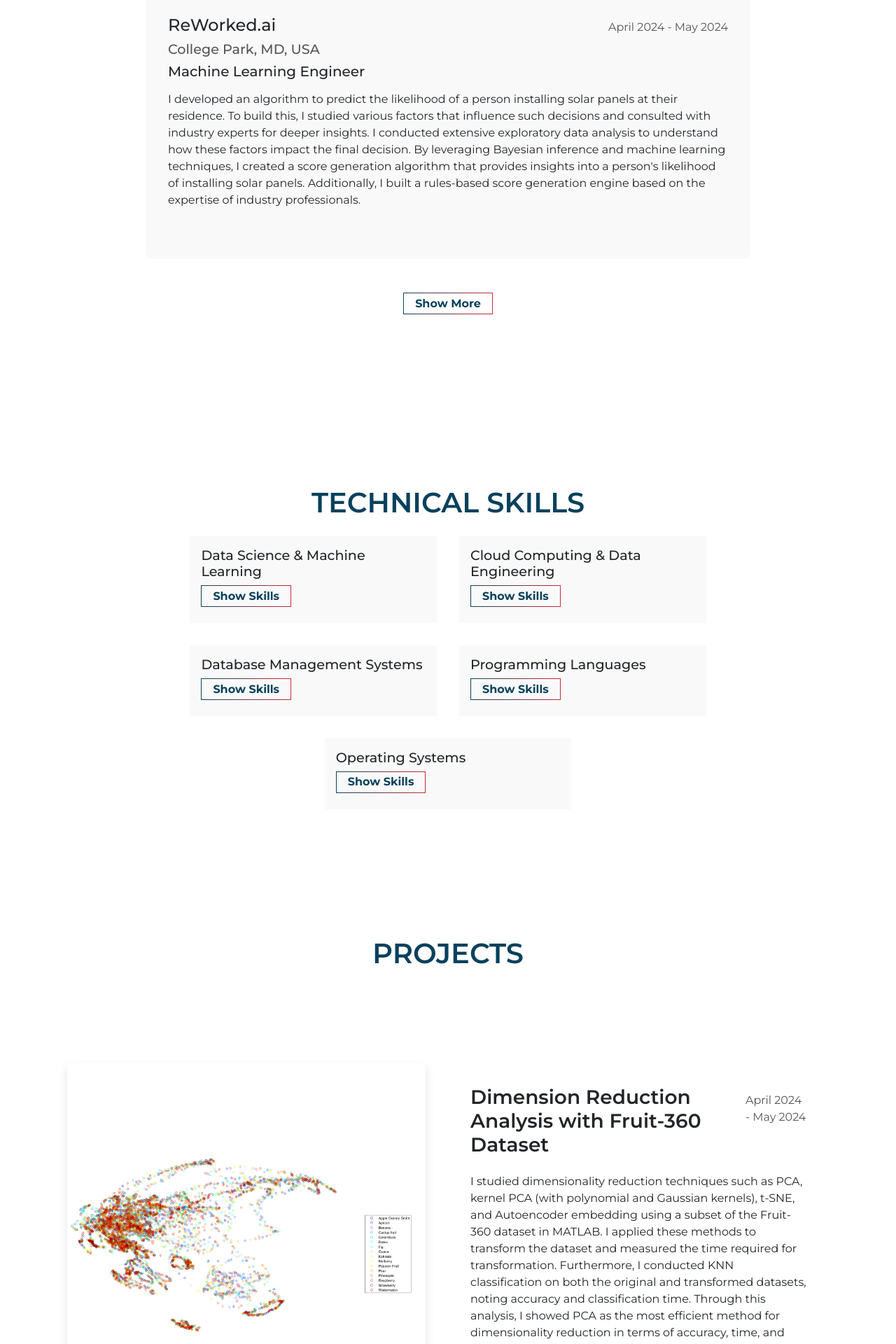
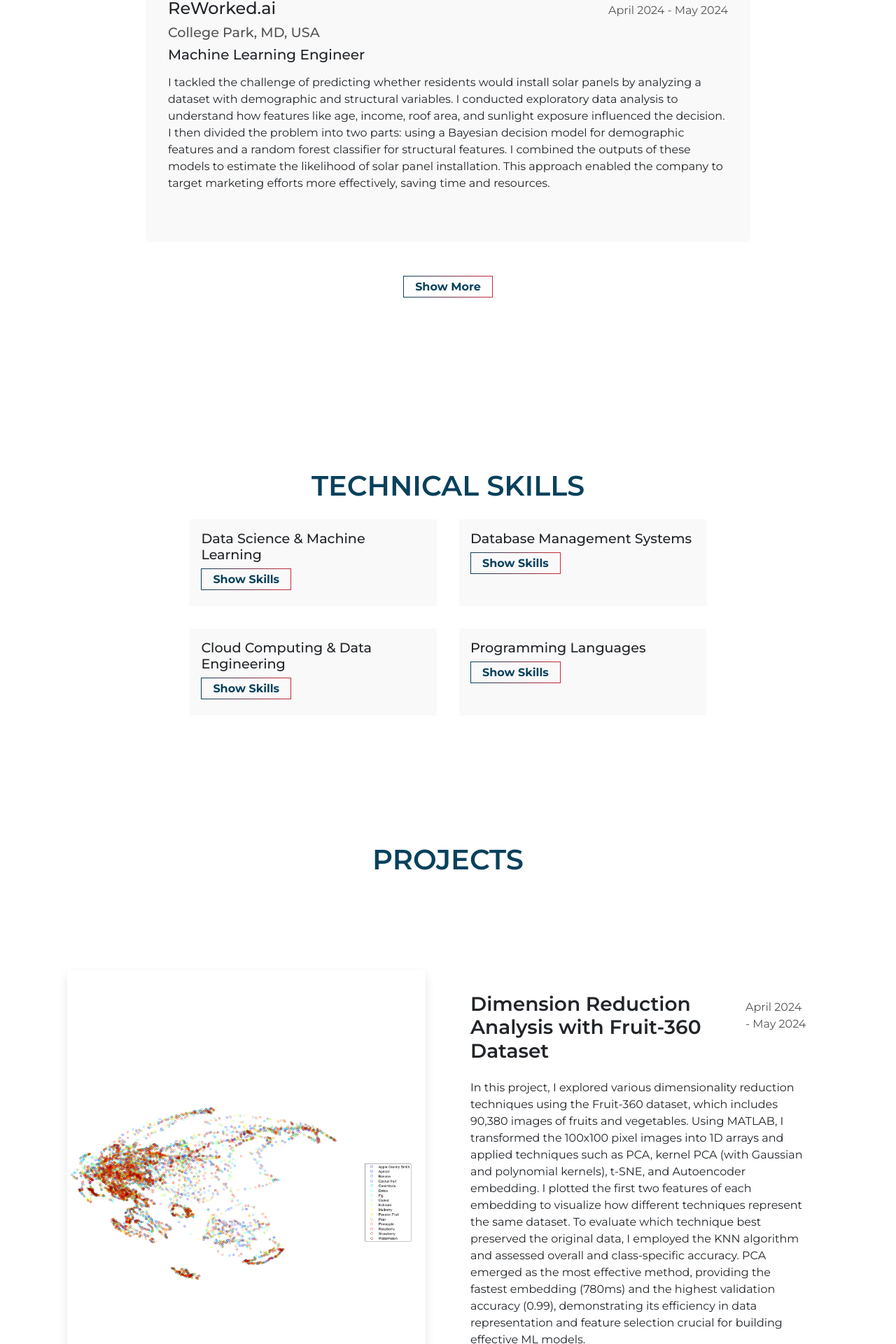
Before and after one commit to nchandur/portfolio, a React (Vite) app: page / in a window 1280 px wide. Shown: the part 2555-4475 px from the top of the page at 70% size. Built offline with nearby package versions, Linux system fonts and the light colour scheme.

Commit message:
updated project, skills and work details

```diff
--- a/public/Resume/Resume.html
+++ b/public/Resume/Resume.html
@@ -39,9 +39,9 @@
             <td>
 
                 <ul>
-                    <li><strong>Data Science & Machine Learning: </strong>Pytesseract | OpenCV | SpaCy | scikit-learn | SciPy | Statsmodels | Keras | Plotly | Seaborn | Flask</li>
+                    <li><strong>Data Science & Machine Learning: </strong>Pytesseract | OpenCV | SpaCy | NLTK | scikit-learn | SciPy | Statsmodels | Keras | Plotly | Seaborn | Flask | Django</li>
                     <li><strong>Database Management Systems: </strong>PostgreSQL | MySQL | MongoDB</li>
-                    <li><strong>Cloud Computing & Data Engineering: </strong>Amazon Web Services (AWS) | Microsoft Azure | Databricks | Apache Spark/PySpark | Kafka | Git/GitHub | Docker</li>
+                    <li><strong>Cloud Computing & Data Engineering: </strong>Amazon Web Services (AWS) | Microsoft Azure | Databricks | Apache Spark/PySpark | Snoflake | Kafka | Git/GitHub | Docker</li>
                     <li><strong>Programming Languages: </strong>Python | R | MATLAB | Go | C/C++ | HTML/CSS | JavaScript</li>
                 </ul>
             </td>
--- a/src/assets/files/ProjectDetails.js
+++ b/src/assets/files/ProjectDetails.js
@@ -1,32 +1,36 @@
 const projectList = [
     {
-        title: "Dimension Reduction Analysis with Fruit-360 Dataset",
-        time: "April 2024 - May 2024",
-        summary: "I studied dimensionality reduction techniques such as PCA, kernel PCA (with polynomial and Gaussian kernels), t-SNE, and Autoencoder embedding using a subset of the Fruit-360 dataset in MATLAB. I applied these methods to transform the dataset and measured the time required for transformation. Furthermore, I conducted KNN classification on both the original and transformed datasets, noting accuracy and classification time. Through this analysis, I showed PCA as the most efficient method for dimensionality reduction in terms of accuracy, time, and classification efficiency.",
-
-        image: "images/fruit-classification.png",
-        link: "https://github.com/chandurnischal/fruit-classification"
+        title: `Dimension Reduction Analysis with Fruit-360 Dataset`,
+        time: `April 2024 - May 2024`,
+        summary: `In this project, I explored various dimensionality reduction techniques using the Fruit-360 dataset, which includes 90,380 images of fruits and vegetables. Using MATLAB, I transformed the 100x100 pixel images into 1D arrays and applied techniques such as PCA, kernel PCA (with Gaussian and polynomial kernels), t-SNE, and Autoencoder embedding. I plotted the first two features of each embedding to visualize how different techniques represent the same dataset. To evaluate which technique best preserved the original data, I employed the KNN algorithm and assessed overall and class-specific accuracy. PCA emerged as the most effective method, providing the fastest embedding (780ms) and the highest validation accuracy (0.99), demonstrating its efficiency in data representation and feature selection crucial for building effective ML models.`,
+        image: `images/fruit-classification.png`,
+        link: `https://github.com/chandurnischal/fruit-classification`
     },
     {
-        title: "Sign Language Recognition and Translation",
-        time: "March 2024 - May 2024",
-        summary: "I developed a sign language recognition and translation system using computer vision techniques and convolutional neural networks. I trained transfer learning models namely InceptionV3, MobileNetV2, DenseNet201, ResNet101, VGG16, and a custom CNN on datasets containing Indian and American sign languages and optimized parameters such as training sizes, epochs, and learning rates. After identifying the top-performing models for each sign language, I deployed them on a user-friendly web application using Flask and ngrok. This enabled users to effortlessly upload images of sign gestures and receive accurate recognitions along with translations. Additionally, I implemented functionality within the application for users to input text strings and receive corresponding finger-spelled gestures for the words in the string, enhancing accessibility and usability.",
-        image: "images/sign-language.png",
-        link: "https://github.com/chandurnischal/sign-language"
+        title: `Sign Language Recognition and Translation`,
+        time: `March 2024 - May 2024`,
+        summary: `I developed a sign language recognition and translation platform to facilitate learning and communication in Indian Sign Language (ISL) and American Sign Language (ASL). The project involved acquiring, cleaning, and standardizing image data of sign language gestures. I explored various transfer learning models, including InceptionV3, MobileNetV2, DenseNet201, ResNet101, and VGG16, and evaluated their performance using metrics such as confusion matrices, precision, recall, F1-score, and accuracy. A custom CNN, built with Keras, outperformed all other models with a 96% validation accuracy and efficient learning time.
+        For the web application, I used Flask and HTML to create two main features: gesture recognition, which translates gestures between languages, and translation, which fingerspells entered text in the selected sign language. The application was deployed online via ngrok to ensure global accessibility.`,
+        image: `images/sign-language.png`,
+        link: `https://github.com/chandurnischal/sign-language`
     },
     {
-        title: "NBA Prediction Model",
-        time: "August 2023 - December 2023",
-        summary: "I built a complete end-to-end pipeline for predicting NBA game outcomes. This involved extracting data from various online sources, cleaning, transforming, and loading it into a structured database. Through thorough exploratory data analysis, I identified crucial features that influence game results, drawing insights from established NBA methodologies. Using this insight, I developed a robust machine learning algorithm capable of predicting team victory probabilities based on these features. To make this tool accessible, I created a user-friendly web application using Flask. This application allows users to view daily game schedules, detailed game analytics, team and player statistics, as well as league standings, empowering NBA enthusiasts such as myself with comprehensive insights for better understanding and enjoyment of the sport.",
-        image: "images/nba-prediction-model.webp",
-        link: "https://github.com/chandurnischal/NBA-prediction-model"
+        title: `NBA Prediction Model`,
+        time: `August 2023 - December 2023`,
+        summary: `I developed a real-time NBA match prediction model using historical data from 1980 to the present, splitting the project into three key stages: extraction and preprocessing, feature engineering and model fitting, and building a front-end application. First, I used BeautifulSoup and the requests library to extract comprehensive data, including team stats, player stats, match outcomes, and advanced stats. After preprocessing and handling missing data, I loaded it into a MySQL database, with the script continuously pulling the latest data to ensure model accuracy.
+
+        Next, I conducted exploratory data analysis (EDA) to determine which features best predicted match outcomes. By using Nate Silver's elo formula, I calculated team ratings and found that league win percentage, player efficiency, and elo were the most influential factors. I tested multiple machine learning models like KNN, Random Forest, and Naive Bayes, identifying the best fit for the data.
+
+        Finally, I built a Flask-based web application. The homepage displays daily NBA matches, and users can click to view detailed stats, including team win percentages, top performers, and victory probabilities generated by our model.`,
+        image: `images/nba-prediction-model.webp`,
+        link: `https://github.com/chandurnischal/NBA-prediction-model`
     },
     {
-        title: "Pokedex Website",
-        time: "May 2024",
-        summary: "I created an interactive website using React.js that showcases all the Pokémon. Each Pokémon is represented by a virtual card displaying its name and type on the front. When a user clicks on a card, it flips to reveal additional stats including Total, HP, Attack, Defense, Special Attack, Special Defense, and Speed. To enhance user experience, I incorporated an intuitive search bar at the top of the website. Users can easily search for any Pokémon, and the cards dynamically filter to display the best matches for the search query. This project represents my initiation into front-end development, combining creativity and functionality to bring the world of Pokémon to life on the web.",
-        image: "images/pokedex.jpeg",
-        link: "https://github.com/chandurnischal/pokedex-react"
+        title: `Pokedex Website`,
+        time: `May 2024`,
+        summary: `I created an interactive website using React.js that showcases all the Pokémon. Each Pokémon is represented by a virtual card displaying its name and type on the front. When a user clicks on a card, it flips to reveal additional stats including Total, HP, Attack, Defense, Special Attack, Special Defense, and Speed. To enhance user experience, I incorporated an intuitive search bar at the top of the website. Users can easily search for any Pokémon, and the cards dynamically filter to display the best matches for the search query. This project represents my initiation into front-end development, combining creativity and functionality to bring the world of Pokémon to life on the web.`,
+        image: `images/pokedex.jpeg`,
+        link: `https://github.com/chandurnischal/pokedex-react`
     },
 
 ];
--- a/src/assets/files/SkillsDetails.js
+++ b/src/assets/files/SkillsDetails.js
@@ -1,24 +1,21 @@
 const skills = [
   {
     title: "Data Science & Machine Learning",
-    content: ["SpaCy | NLTK", " Pytesseract | OpenCV | scikit-learn ", "Numpy | Pandas | PySpark", "Matplotlib | Seaborn"]
-  },
-  {
-    title: "Cloud Computing & Data Engineering",
-    content: ["Git/GitHub", "Docker", "Amazon Web Services (AWS) | Microsoft Azure"]
+    content: ["SpaCy | NLTK", " Pytesseract | OpenCV", "scikit-learn | Keras", "Matplotlib | Seaborn | Plotly", "Flask | Django"]
   },
   {
     title: "Database Management Systems",
     content: ["PostgreSQL", "MySQL", "MongoDB"]
   },
   {
-    title: "Programming Languages",
-    content: ["Python", "R", "MATLAB", "Golang", "C/C++", "HTML/CSS", "JavaScript"]
+    title: "Cloud Computing & Data Engineering",
+    content: ["Amazon Web Services (AWS) | Microsoft Azure", "Databricks", "Snowflake", "Apache Spark/PySpark", "Kafka", "Git/GitHub | Docker"]
   },
   {
-    title: "Operating Systems",
-    content: ["UNIX", "Windows"]
-  },
+    title: "Programming Languages",
+    content: ["Python | R | MATLAB", "Go | C/C++", "HTML/CSS | JavaScript"]
+  }
+
 ];
 
 export { skills };
--- a/src/assets/files/WorkDetails.js
+++ b/src/assets/files/WorkDetails.js
@@ -11,14 +11,14 @@ const work = [
         time: "June 2024 - August 2024",
         location: "Naperville, IL, USA",
         role: "Data Science Graduate Intern",
-        summary: "I worked on a project to improve an AI model designed to detect anomalies in cooling towers by building a comprehensive validation dataset. I combined real-world data with a synthetic data generation algorithm that mimicked sensor readings, allowing for controlled testing of the model. Additionally, I performed feature engineering, including frequency analysis (FFT) on sensor data and relay behavior analysis, to develop independent features that indicate the health of the cooling towers. This work improved the model's accuracy in identifying potential issues, ultimately supporting proactive maintenance in factories, plants, and refineries."
+        summary: "I validated AI models for cooling tower monitoring systems by analyzing time series data from sensors measuring parameters like temperature and pH. I studied normal and anomalous data to evaluate model predictions and explored predictive techniques like ARIMAs and k-shape clustering. I built a validation dataset with known anomalies and developed an algorithm to generate synthetic sensor data, allowing users to customize anomaly duration, frequency, and length. This tool enabled extensive testing of various models."
     },
     {
         name: "ReWorked.ai",
         time: "April 2024 - May 2024",
         location: "College Park, MD, USA",
         role: "Machine Learning Engineer",
-        summary: "I developed an algorithm to predict the likelihood of a person installing solar panels at their residence. To build this, I studied various factors that influence such decisions and consulted with industry experts for deeper insights. I conducted extensive exploratory data analysis to understand how these factors impact the final decision. By leveraging Bayesian inference and machine learning techniques, I created a score generation algorithm that provides insights into a person's likelihood of installing solar panels. Additionally, I built a rules-based score generation engine based on the expertise of industry professionals."
+        summary: "I tackled the challenge of predicting whether residents would install solar panels by analyzing a dataset with demographic and structural variables. I conducted exploratory data analysis to understand how features like age, income, roof area, and sunlight exposure influenced the decision. I then divided the problem into two parts: using a Bayesian decision model for demographic features and a random forest classifier for structural features. I combined the outputs of these models to estimate the likelihood of solar panel installation. This approach enabled the company to target marketing efforts more effectively, saving time and resources."
     },
     {
         name: "Latlong (ONZE Technologies Pvt. Ltd.)",
@@ -32,7 +32,7 @@ const work = [
         time: "January 2022 - July 2022",
         location: "Bangalore, KA, India",
         role: "Software Engineering Intern",
-        summary: "I developed OCR APIs using Tesseract to efficiently extract, process, and store data from public documents. Additionally, I created a clustering algorithm to pinpoint regions in India with high purchasing power by analyzing geo-spatial data. Using Python and QGIS for data visualization, I provided clients with valuable insights to improve their marketing strategies."
+        summary: "I developed an OCR data extraction tool using OpenCV and Pytesseract to extract demographic data from both English and non-English documents through fuzzy string matching. After processing and handling missing data, I structured it into a database for future use. Using this data along with geo-spatial information, I created a visualization tool with Python and QGIS. This tool helped a non-banking financial company analyze loan approval rates, identify poorly performing regions, and uncover market opportunities to increase profitability. Similarly, an automobile company used the tool to pinpoint areas where they lacked market share, understand competitive dynamics, and enhance their operations and profit."
     },
     {
         name: "MTRDC, Defence Research and Development Organization",
```
